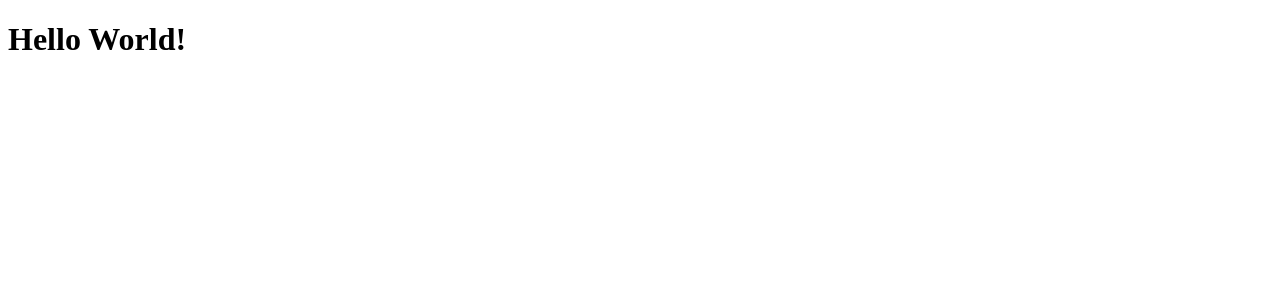
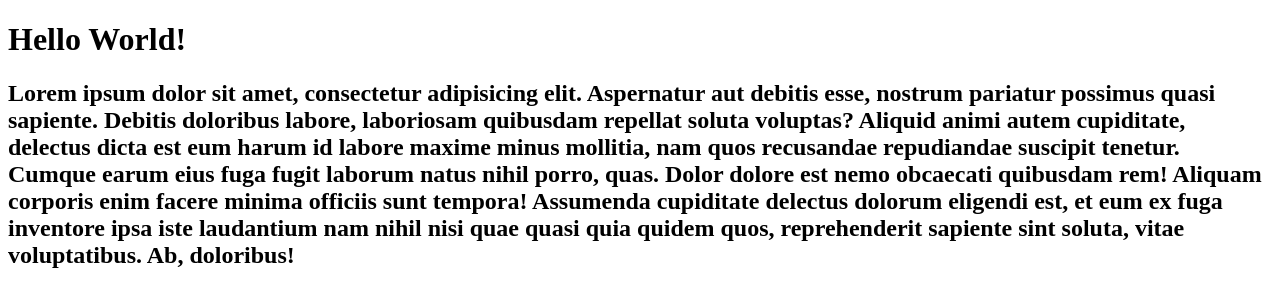
Before and after one commit to egorkush/megaproject, a plain HTML site: page index.html in a window 1280 px wide. Drawn offline with Linux system fonts and the light colour scheme.

Commit message:
Add h2 header

```diff
--- a/index.html
+++ b/index.html
@@ -6,5 +6,6 @@
 </head>
 <body>
 <h1>Hello World!</h1>
+<h2>Lorem ipsum dolor sit amet, consectetur adipisicing elit. Aspernatur aut debitis esse, nostrum pariatur possimus quasi sapiente. Debitis doloribus labore, laboriosam quibusdam repellat soluta voluptas? Aliquid animi autem cupiditate, delectus dicta est eum harum id labore maxime minus mollitia, nam quos recusandae repudiandae suscipit tenetur. Cumque earum eius fuga fugit laborum natus nihil porro, quas. Dolor dolore est nemo obcaecati quibusdam rem! Aliquam corporis enim facere minima officiis sunt tempora! Assumenda cupiditate delectus dolorum eligendi est, et eum ex fuga inventore ipsa iste laudantium nam nihil nisi quae quasi quia quidem quos, reprehenderit sapiente sint soluta, vitae voluptatibus. Ab, doloribus!</h2>
 </body>
 </html>
```
